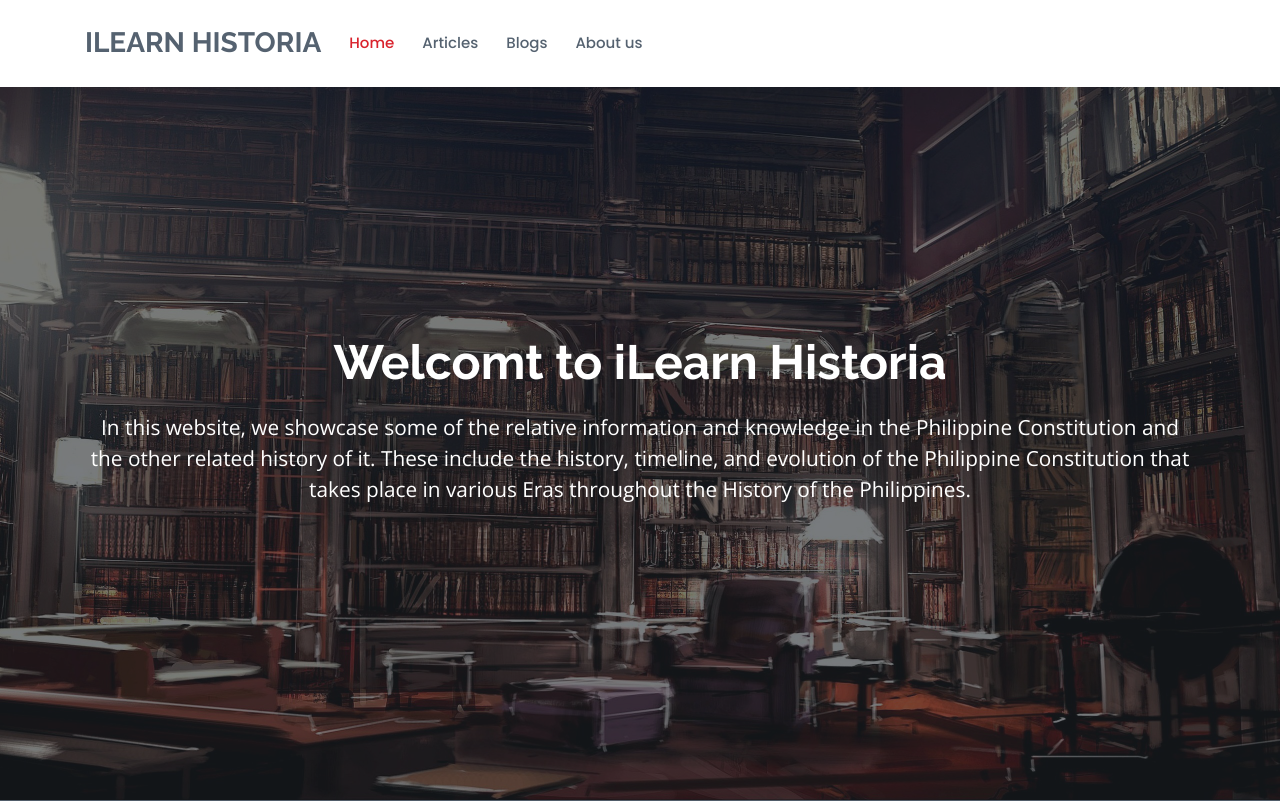
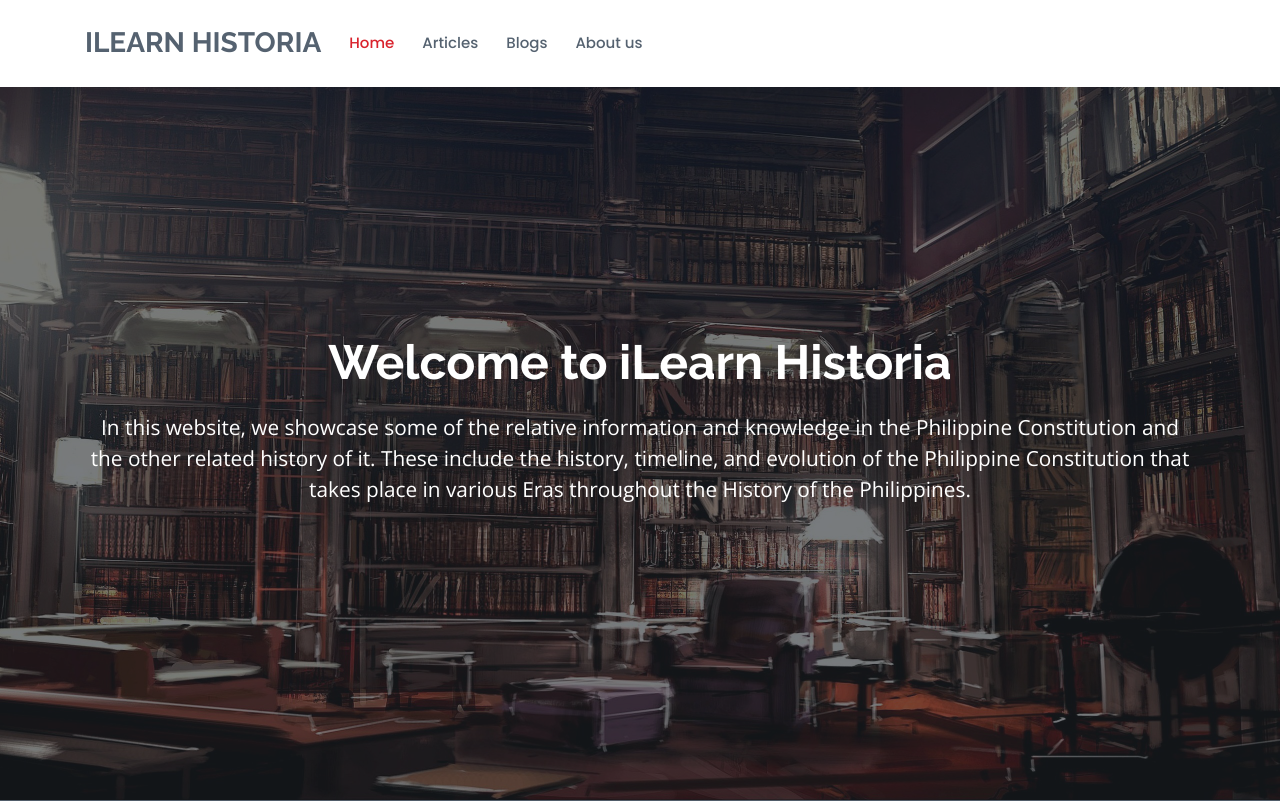
Before and after one commit to jansee19990809/RPH_WEBSITE, a plain HTML site: page index.html in a window 1280 px wide. Shown: the top 801 px of the page. Drawn offline with nearby package versions, Linux system fonts and the light colour scheme.

Commit message:
index change

```diff
--- a/index.html
+++ b/index.html
@@ -95,7 +95,7 @@
         <div class="carousel-item active" style="background-image: url(assets/img/slide/slide-1.jpg)">
           <div class="carousel-container">
             <div class="container">
-              <h2 class="animate__animated animate__fadeInDown">Welcomt to iLearn Historia</span></h2>
+              <h2 class="animate__animated animate__fadeInDown">Welcome to iLearn Historia</span></h2>
               <p class="animate__animated animate__fadeInUp" style="font-size: 1.3em;">In this website, we showcase some of the relative information and knowledge in the Philippine Constitution and the other related history of it.
                 These include the history, timeline, and evolution of the Philippine Constitution that takes place in various Eras throughout the History of the Philippines.</p>
               <!-- <a href="#about" class="btn-get-started animate__animated animate__fadeInUp scrollto">Read More</a> -->
```
